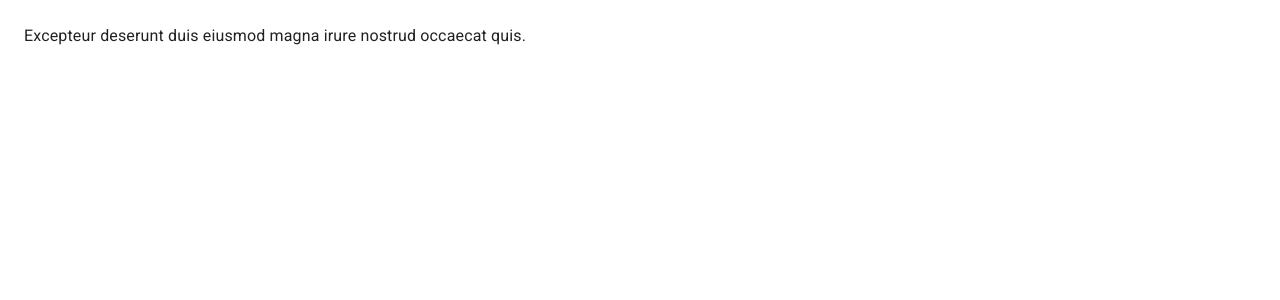
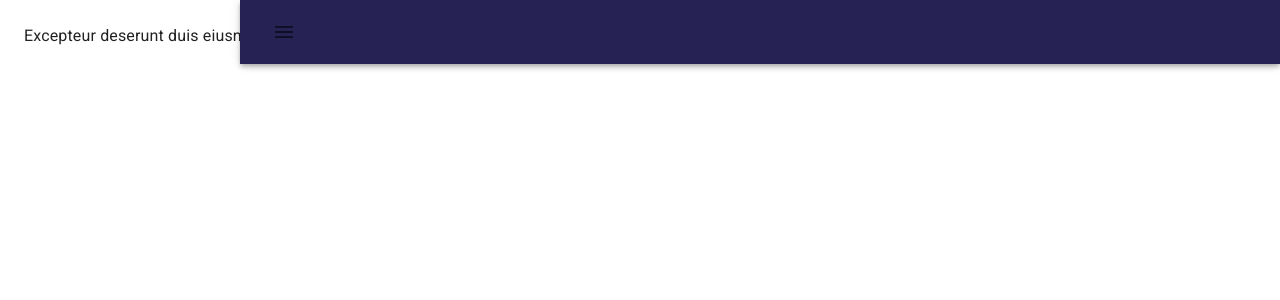
Before and after one commit to lauraportillo/journal-app, a React (Vite) app: page / in a window 1280 px wide. Shown: the top 300 px of the page. Built offline with nearby package versions, Linux system fonts and the light colour scheme.

Commit message:
add navbar

```diff
--- /dev/null
+++ b/src/journal/components/NavBar.jsx
@@ -0,0 +1,20 @@
+import { MenuOutlined } from '@mui/icons-material';
+import { AppBar, IconButton, Toolbar } from '@mui/material';
+
+export const NavBar = ({ drawerWidth = 240 }) => {
+  return (
+    <AppBar
+      position="fixed"
+      sx={{
+        width: { sm: `calc(100% - ${drawerWidth}px)` },
+        ml: { sm: `${drawerWidth}px` },
+      }}
+    >
+      <Toolbar>
+        <IconButton>
+          <MenuOutlined />
+        </IconButton>
+      </Toolbar>
+    </AppBar>
+  );
+};
--- /dev/null
+++ b/src/journal/components/index.js
@@ -0,0 +1 @@
+export * from './NavBar';
--- a/src/journal/layout/JournalLayout.jsx
+++ b/src/journal/layout/JournalLayout.jsx
@@ -1,11 +1,12 @@
 import { Box } from '@mui/system';
+import { NavBar } from '../components/NavBar';
 
 const drawerWidth = 240;
 
 export const JournalLayout = ({ children }) => {
   return (
     <Box sx={{ display: 'flex' }}>
-      {/* Navbar */}
+      <NavBar drawerWidth={drawerWidth} />
 
       {/* Sidebar */}
 
```
